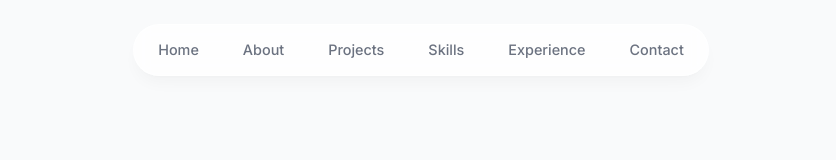
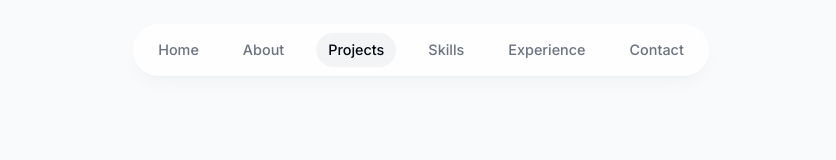
Before and after one commit to KawalaE/portfolio, a Next.js app: page / in a window 1280 px wide. Shown: the top 160 px of the page, without its empty margins (219-1055 px from the left). Built offline with nearby package versions, Linux system fonts and the light colour scheme.

Commit message:
Change the header while scrolling

```diff
--- a/app/layout.tsx
+++ b/app/layout.tsx
@@ -1,4 +1,5 @@
 import Header from "@/components/Header";
+import ActiveSectionContextProvider from "@/context/active-section";
 import { Inter } from "next/font/google";
 import "./globals.css";
 
@@ -16,12 +17,14 @@ export default function RootLayout({
   children: React.ReactNode;
 }) {
   return (
-    <html lang="en">
+    <html lang="en" className="!scroll-smooth">
       <body
         className={`${inter.className} bg-gray-50 text-gray-950 pt-28 sm:pt-36`}
       >
-        <Header />
-        {children}
+        <ActiveSectionContextProvider>
+          <Header />
+          {children}
+        </ActiveSectionContextProvider>
       </body>
     </html>
   );
--- a/components/About.tsx
+++ b/components/About.tsx
@@ -1,14 +1,28 @@
 "use client";
+import { useActiveSectionContext } from "@/context/active-section";
 import { motion } from "framer-motion";
+import { useEffect } from "react";
+import { useInView } from "react-intersection-observer";
 import Heading from "./Heading";
 
 const About = () => {
+  const { ref, inView } = useInView({ threshold: 0.75 });
+  const { setActiveHeader } = useActiveSectionContext();
+
+  useEffect(() => {
+    if (inView) {
+      setActiveHeader("About");
+    }
+  }, [inView, setActiveHeader]);
+
   return (
     <motion.section
+      ref={ref}
       initial={{ opacity: 0, y: 100 }}
       animate={{ opacity: 1, y: 0 }}
       transition={{ delay: 0.175 }}
-      className="mb-28 max-w-[45rem] text-center leading-8 sm:mb-40"
+      className="mb-28 max-w-[45rem] text-center leading-8 sm:mb-10 scroll-mt-28"
+      id="about"
     >
       <Heading>About me</Heading>
       <p className="mb-3">
@@ -53,3 +67,6 @@ const About = () => {
 };
 
 export default About;
+function setActiveSection(arg0: string) {
+  throw new Error("Function not implemented.");
+}
--- a/components/Header.tsx
+++ b/components/Header.tsx
@@ -1,8 +1,12 @@
 "use client";
+import { useActiveSectionContext } from "@/context/active-section";
 import { links } from "@/lib/data";
+import clsx from "clsx";
 import { motion } from "framer-motion";
 import Link from "next/link";
+
 const Header = () => {
+  const { activeHeader, setActiveHeader } = useActiveSectionContext();
   return (
     <header className="z-[999] relative">
       <motion.div
@@ -21,16 +25,31 @@ const Header = () => {
         >
           {links.map((link) => (
             <motion.li
-              className="h-3/4 flex items-center justify-center"
+              className="h-3/4 flex items-center justify-center relative"
               key={link.hash}
               initial={{ y: -100, opacity: 0 }}
               animate={{ y: 0, opacity: 1 }}
             >
               <Link
-                className="flex w-full items-center justify-center px-3 py-3 hover:text-gray-950 transition"
+                className={clsx(
+                  "flex w-full items-center justify-center px-3 py-3 hover:text-gray-950 transition",
+                  { "text-gray-950": activeHeader === link.name }
+                )}
+                onClick={() => setActiveHeader(link.name)}
                 href={link.hash}
               >
                 {link.name}
+                {link.name == activeHeader && (
+                  <motion.span
+                    layoutId="activeSection"
+                    transition={{
+                      type: "spring",
+                      stiffness: 380,
+                      damping: 30,
+                    }}
+                    className="bg-gray-100 rounded-full absolute inset-0 -z-10"
+                  ></motion.span>
+                )}
               </Link>
             </motion.li>
           ))}
--- a/components/Intro.tsx
+++ b/components/Intro.tsx
@@ -1,15 +1,33 @@
 "use client";
+import { useActiveSectionContext } from "@/context/active-section";
 import me from "@/public/me.jpg";
 import { motion } from "framer-motion";
 import Image from "next/image";
 import Link from "next/link";
+import { useEffect } from "react";
 import { FaGithub, FaLinkedin } from "react-icons/fa";
 import { FaArrowRightLong } from "react-icons/fa6";
 import { HiDownload } from "react-icons/hi";
+import { useInView } from "react-intersection-observer";
 
 const Intro = () => {
+  const { ref, inView } = useInView({
+    threshold: 0.75,
+  });
+  const { setActiveHeader } = useActiveSectionContext();
+
+  useEffect(() => {
+    if (inView) {
+      setActiveHeader("Home");
+    }
+  }, [inView, setActiveHeader]);
+
   return (
-    <section className="flex items-center flex-col justify-center max-w-[50rem] mb-28 sm:mb-0  flex-wrap sm:flex-nowrap tracking-tighter">
+    <section
+      ref={ref}
+      id="home"
+      className="flex  items-center flex-col justify-center max-w-[50rem] mb-28 sm:mb-0  flex-wrap sm:flex-nowrap tracking-tighter scroll-mt-[100rem]"
+    >
       <div className="flex items-center justify-center flex-wrap sm:flex-nowrap ">
         <div className="flex items-center justify-center w-4/5">
           <motion.div
--- a/components/Projects.tsx
+++ b/components/Projects.tsx
@@ -1,11 +1,25 @@
+"use client";
+import { useActiveSectionContext } from "@/context/active-section";
 import { projectsData } from "@/lib/data";
-import React from "react";
+import React, { useEffect } from "react";
+import { useInView } from "react-intersection-observer";
 import Heading from "./Heading";
 import Project from "./Project";
 
 const Projects = () => {
+  const { ref, inView } = useInView({
+    threshold: 0.55,
+  });
+  const { setActiveHeader } = useActiveSectionContext();
+
+  useEffect(() => {
+    if (inView) {
+      setActiveHeader("Projects");
+    }
+  }, [inView, setActiveHeader]);
+
   return (
-    <section>
+    <section ref={ref} id="projects" className="scroll-mt-28">
       <Heading>Recent Projects</Heading>
       <div>
         {projectsData.map((project, index) => (
--- /dev/null
+++ b/context/active-section.tsx
@@ -0,0 +1,45 @@
+"use client";
+import { links } from "@/lib/data";
+import React, { createContext, useContext, useState } from "react";
+
+type SectionName = (typeof links)[number]["name"];
+
+type ActiveSectionContextProviderProps = {
+  children: React.ReactNode;
+};
+
+type ActiveSectionContextType = {
+  activeHeader: SectionName;
+  setActiveHeader: React.Dispatch<React.SetStateAction<SectionName>>;
+};
+export const ActiveSectionContext =
+  createContext<ActiveSectionContextType | null>(null);
+
+const ActiveSectionContextProvider = ({
+  children,
+}: ActiveSectionContextProviderProps) => {
+  const [activeHeader, setActiveHeader] = useState<SectionName>("Home");
+  return (
+    <ActiveSectionContext.Provider
+      value={{
+        activeHeader,
+        setActiveHeader,
+      }}
+    >
+      {children}
+    </ActiveSectionContext.Provider>
+  );
+};
+
+export default ActiveSectionContextProvider;
+
+export function useActiveSectionContext() {
+  const context = useContext(ActiveSectionContext);
+
+  if (context === null) {
+    throw new Error(
+      "useActiveSectionContext must be used withn an ActiveSectionProvider"
+    );
+  }
+  return context;
+}
--- a/package.json
+++ b/package.json
@@ -13,6 +13,7 @@
     "@types/react": "18.3.12",
     "@types/react-dom": "18.3.1",
     "autoprefixer": "10.4.20",
+    "clsx": "^2.1.1",
     "eslint": "9.13.0",
     "eslint-config-next": "15.0.1",
     "framer-motion": "^11.11.10",
@@ -21,6 +22,7 @@
     "react": "18.3.1",
     "react-dom": "18.3.1",
     "react-icons": "^5.3.0",
+    "react-intersection-observer": "^9.13.1",
     "tailwindcss": "3.4.14",
     "typescript": "5.6.3"
   }
```
Also changed, not shown: 1 other file (tests, documents, lock files or other folders).
